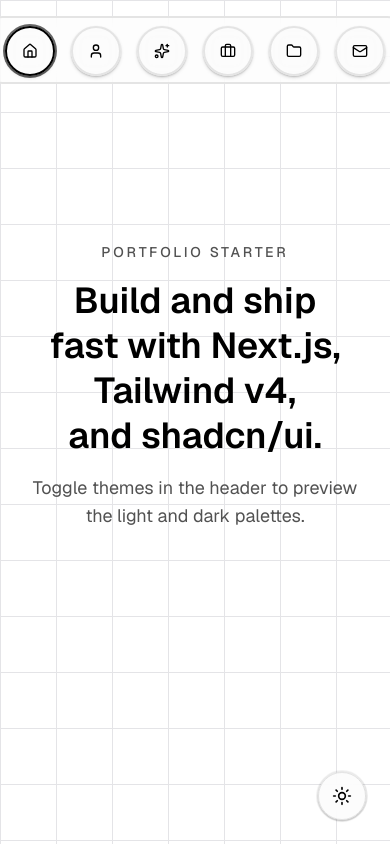
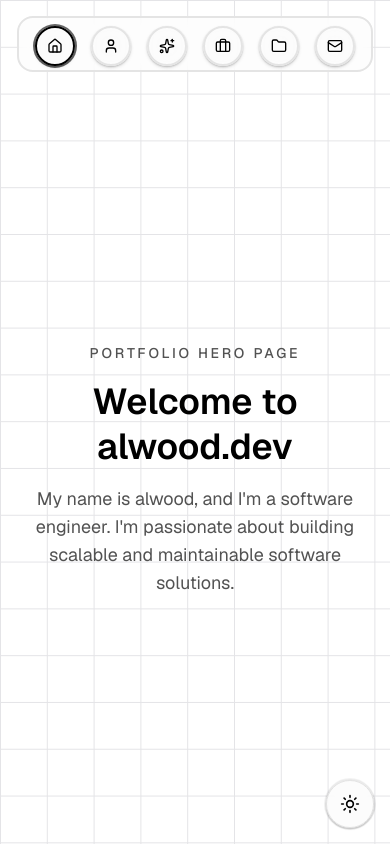
Before and after one commit to alwoodm/portfolio, a Next.js app: page / in a window 390 px wide. Built offline with nearby package versions, Linux system fonts and the light colour scheme.

Commit message:
fix: tune responsive sizes and hero height

```diff
--- a/app/layout.tsx
+++ b/app/layout.tsx
@@ -38,8 +38,8 @@
           attribute="class"
           defaultTheme="system"
         >
-          <GridBackground fade={false} gridSize="56px">
-            {children}
+          <GridBackground fade={false}>
+            <div className="pt-24 sm:pt-28">{children}</div>
             <Navbar />
             <ModeToggle />
           </GridBackground>
--- a/app/page.tsx
+++ b/app/page.tsx
@@ -17,7 +17,7 @@
   const content = await getHomeContent();
 
   return (
-    <main className="flex min-h-[calc(100vh-72px)] flex-col items-center justify-center gap-8 px-6 text-center sm:px-10">
+    <main className="flex min-h-[calc(100svh-96px)] flex-col items-center justify-center gap-8 px-6 text-center sm:min-h-[calc(100svh-112px)] sm:px-10">
       <div className="flex flex-col gap-4">
         <p className="text-muted-foreground text-sm font-medium tracking-[0.2em] uppercase">
           {content.eyebrow}
--- a/components/dock.tsx
+++ b/components/dock.tsx
@@ -179,7 +179,7 @@
     >
       <motion.div
         aria-label="Application dock"
-        className={`${className} border-border bg-background/70 text-foreground absolute left-1/2 flex w-fit -translate-x-1/2 transform gap-4 rounded-2xl border-2 px-4 backdrop-blur ${panelPadding} ${panelPosition}`}
+        className={`border-border bg-background/70 text-foreground absolute left-1/2 flex w-fit -translate-x-1/2 transform gap-4 rounded-2xl border-2 px-4 backdrop-blur ${panelPadding} ${panelPosition} ${className}`}
         role="toolbar"
         style={{ height: panelHeight }}
         onMouseLeave={() => {
--- a/components/grid-background.tsx
+++ b/components/grid-background.tsx
@@ -13,7 +13,7 @@
   children,
   className,
   fade = false,
-  gridSize = '56px',
+  gridSize = 'clamp(44px, 12vw, 56px)',
 }: GridBackgroundProps) {
   const style = { '--grid-size': gridSize } as CSSProperties;
 
--- a/components/navbar.tsx
+++ b/components/navbar.tsx
@@ -4,6 +4,7 @@
 import { usePathname, useRouter } from 'next/navigation';
 
 import Dock, { type DockItemData } from '@/components/dock';
+import { useIsMobile } from '@/hooks/use-mobile';
 import { cn } from '@/lib/utils';
 
 const NAV_ITEMS = [
@@ -18,6 +19,7 @@
 export function Navbar() {
   const pathname = usePathname();
   const router = useRouter();
+  const isMobile = useIsMobile();
 
   const items: DockItemData[] = NAV_ITEMS.map((item) => {
     const isActive = pathname === item.href;
@@ -32,14 +34,26 @@
     };
   });
 
+  const baseItemSize = isMobile ? 40 : 44;
+  const magnification = isMobile ? 40 : 62;
+  const distance = isMobile ? 120 : 170;
+  const panelHeight = isMobile ? 56 : 60;
+  const gapClassName = isMobile ? 'gap-2' : 'gap-3';
+  const panelClassName = cn(
+    gapClassName,
+    isMobile ? 'w-[84vw] max-w-[360px] px-2 justify-between' : '',
+  );
+
   return (
     <div className="pointer-events-none fixed top-0 right-0 left-0 z-40 flex justify-center py-4">
       <Dock
-        baseItemSize={50}
+        baseItemSize={baseItemSize}
+        className={panelClassName}
         containerClassName="pointer-events-auto"
+        distance={distance}
         items={items}
-        magnification={70}
-        panelHeight={68}
+        magnification={magnification}
+        panelHeight={panelHeight}
         position="top"
       />
     </div>
--- a/components/theme-toggle.tsx
+++ b/components/theme-toggle.tsx
@@ -12,7 +12,7 @@
     <button
       aria-label="Toggle theme"
       className={cn(
-        'fixed right-6 bottom-6 z-50 flex h-12 w-12 items-center justify-center rounded-full',
+        'fixed right-4 bottom-4 z-50 flex h-12 w-12 items-center justify-center rounded-full sm:right-6 sm:bottom-6 sm:h-11 sm:w-11',
         'border-border bg-background/80 text-foreground border shadow-sm backdrop-blur',
         'focus-visible:ring-ring focus-visible:ring-2 focus-visible:outline-none',
         'transition-colors duration-300 motion-reduce:transition-none',
@@ -23,9 +23,9 @@
       type="button"
       onClick={() => setTheme(resolvedTheme === 'dark' ? 'light' : 'dark')}
     >
-      <span className="relative h-5 w-5">
-        <Sun className="absolute inset-0 h-5 w-5 transition-all duration-300 dark:scale-0 dark:rotate-90" />
-        <Moon className="absolute inset-0 h-5 w-5 scale-0 rotate-90 transition-all duration-300 dark:scale-100 dark:rotate-0" />
+      <span className="relative h-5 w-5 sm:h-4 sm:w-4">
+        <Sun className="absolute inset-0 h-5 w-5 transition-all duration-300 sm:h-4 sm:w-4 dark:scale-0 dark:rotate-90" />
+        <Moon className="absolute inset-0 h-5 w-5 scale-0 rotate-90 transition-all duration-300 sm:h-4 sm:w-4 dark:scale-100 dark:rotate-0" />
       </span>
     </button>
   );
--- a/data/home.json
+++ b/data/home.json
@@ -1,5 +1,5 @@
 {
-  "eyebrow": "Portfolio Starter",
-  "title": "Build and ship fast with Next.js, Tailwind v4, and shadcn/ui.",
-  "description": "Toggle themes in the header to preview the light and dark palettes."
+  "eyebrow": "Portfolio Hero Page",
+  "title": "Welcome to alwood.dev",
+  "description": "My name is alwood, and I'm a software engineer. I'm passionate about building scalable and maintainable software solutions."
 }
```
Also changed, not shown: 2 other files (tests, documents, lock files or other folders).
